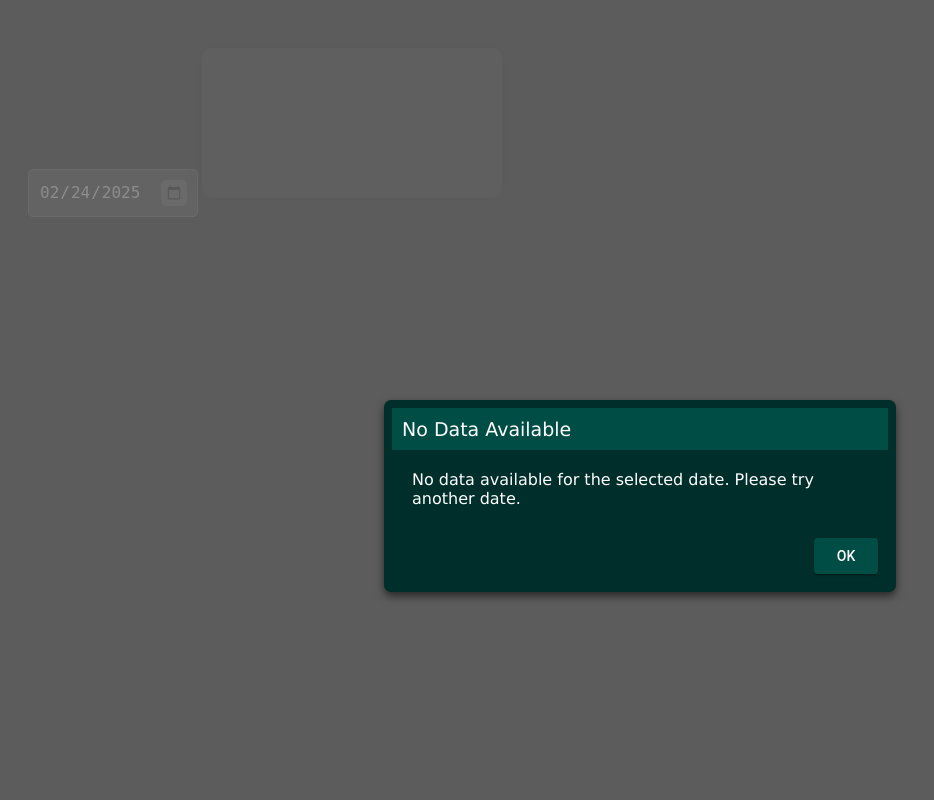
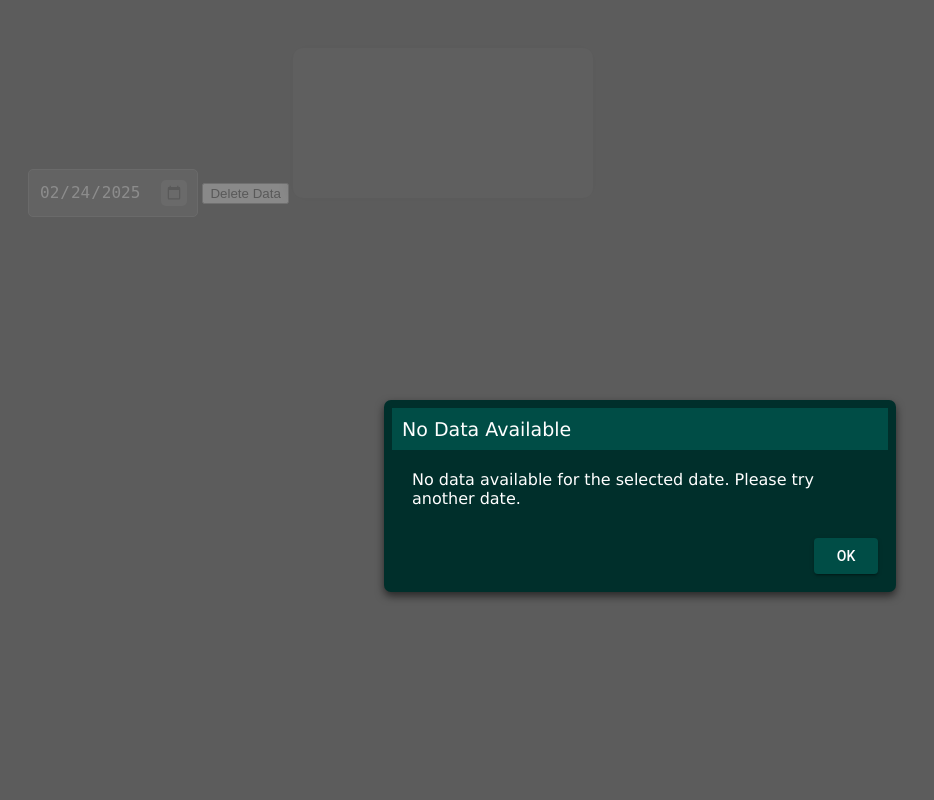
Before and after one commit to bpvyz/NBP3_DHT22_BME280_WeatherStation, a Flask app: page / in a window 1280 px wide. Shown: the whole page, without its empty margins (0-934 px from the left). Run offline with Flask 3, Linux system fonts and the light colour scheme; data that the repository does not hold is empty; a map, chart or similar area stays blank.

Commit message:
added delete button and delete route

```diff
--- a/app.py
+++ b/app.py
@@ -13,6 +13,7 @@ INFLUX_BUCKET = "weatherstation"
 
 client = InfluxDBClient(url=INFLUX_URL, token=INFLUX_TOKEN, org=INFLUX_ORG)
 query_api = client.query_api()
+delete_api = client.delete_api()
 
 
 @app.route('/')
@@ -55,5 +56,29 @@ def get_data():
     return jsonify(data)
 
 
+@app.route('/delete', methods=['POST'])
+def delete_data():
+    # Get the date from the request
+    date_str = request.json.get('date')
+    if not date_str:
+        return jsonify({"error": "Date parameter is required"}), 400
+
+    # Parse the date string into a datetime object
+    belgrade_tz = pytz.timezone('Europe/Belgrade')
+    current_date = datetime.strptime(date_str, '%Y-%m-%d').replace(tzinfo=belgrade_tz)
+
+    # Calculate the previous day's date
+    previous_date = (current_date - timedelta(days=1)).strftime('%Y-%m-%d')
+
+    # Define the time range for deletion
+    start_time = f"{previous_date}T23:00:00Z"  # 23:00 previous day in UTC
+    end_time = f"{date_str}T22:59:59Z"        # 22:59 current day in UTC
+
+    # Delete data from InfluxDB
+    delete_api.delete(start_time, end_time, f'_measurement="weather_measurements"', bucket=INFLUX_BUCKET, org=INFLUX_ORG)
+
+    return jsonify({"message": f"Data for {date_str} deleted successfully"})
+
+
 if __name__ == '__main__':
     app.run(debug=True)
--- a/static/script.js
+++ b/static/script.js
@@ -2,28 +2,92 @@ document.getElementById('datePicker').addEventListener('change', function () {
     updateCharts(this.value);
 });
 
-// Čuvamo instancu grafa globalno da bismo ga uništili pre kreiranja novog
+// Store the chart instance globally to destroy it before creating a new one
 let chartInstance = null;
 let previousDate = document.getElementById('datePicker').value; // Store the initial date value
 
-async function fetchData(date) {
-    const response = await fetch(`/data?date=${date}`);
-    return await response.json();
+// Custom alert implementation
+function CustomAlert() {
+    this.alert = function (message, title) {
+        // Create the overlay and dialog box
+        const overlay = document.createElement('div');
+        overlay.id = 'dialogoverlay';
+        overlay.style.height = window.innerHeight + "px";
+        document.body.appendChild(overlay);
+
+        const dialogBox = document.createElement('div');
+        dialogBox.id = 'dialogbox';
+        dialogBox.className = 'slit-in-vertical';
+        dialogBox.innerHTML = `
+            <div>
+                <div id="dialogboxhead"></div>
+                <div id="dialogboxbody"></div>
+                <div id="dialogboxfoot"></div>
+            </div>
+        `;
+        document.body.appendChild(dialogBox);
+
+        let dialogoverlay = document.getElementById('dialogoverlay');
+        let dialogbox = document.getElementById('dialogbox');
+
+        dialogoverlay.style.display = "block";
+        dialogbox.style.display = "block";
+        dialogbox.style.top = "50%";
+
+        // Set the heading of the alert box
+        if (typeof title === 'undefined') {
+            document.getElementById('dialogboxhead').style.display = 'none';
+        } else {
+            document.getElementById('dialogboxhead').innerHTML = '<i class="fa fa-exclamation-circle" aria-hidden="true"></i> ' + title;
+        }
+
+        // Set the message of the alert box
+        document.getElementById('dialogboxbody').innerHTML = message;
+
+        // Add the footer button to dismiss the alert
+        document.getElementById('dialogboxfoot').innerHTML = '<button class="pure-material-button-contained active" onclick="customAlert.ok()">OK</button>';
+    };
+
+    this.ok = function () {
+        // Remove the modal dialog and overlay when the OK button is clicked
+        document.getElementById('dialogbox').style.display = "none";
+        document.getElementById('dialogoverlay').style.display = "none";
+    };
 }
 
+let customAlert = new CustomAlert();
+
+// Fetch data from the server
+async function fetchData(date) {
+    try {
+        const response = await fetch(`/data?date=${date}`);
+        if (!response.ok) {
+            throw new Error(`HTTP error! Status: ${response.status}`);
+        }
+        return await response.json();
+    } catch (error) {
+        console.error("Error fetching data:", error);
+        customAlert.alert('Failed to fetch data. Please try again.', 'Error');
+        return null;
+    }
+}
+
+// Update the charts with new data
 async function updateCharts(date) {
     const data = await fetchData(date);
 
-    // Ako nema podataka, prikazujemo custom alert
+    // If no data is available, show an alert and revert to the previous date
     if (!data || data.length === 0) {
         console.warn("No data available for the selected date:", date);
         customAlert.alert('No data available for the selected date. Please try another date.', 'No Data Available');
-        // Restore the previous date after the alert is shown
-        document.getElementById('datePicker').value = previousDate;
+        document.getElementById('datePicker').value = previousDate; // Revert to the previous date
         return;
     }
 
-    previousDate = document.getElementById('datePicker').value;
+    // Save the current date as the previous date
+    previousDate = date;
+
+    // Extract data for the chart
     const labels = data.map(entry => new Date(entry.time).toLocaleTimeString('sr-RS', { hour: '2-digit', minute: '2-digit' }));
     const temperatures = data.map(entry => entry.temperature);
     const humidities = data.map(entry => entry.humidity);
@@ -31,12 +95,12 @@ async function updateCharts(date) {
 
     const ctx = document.getElementById('combinedChart').getContext('2d');
 
-    // Uništimo stari graf ako postoji
+    // Destroy the old chart if it exists
     if (chartInstance) {
         chartInstance.destroy();
     }
 
-    // Kreiramo novi graf
+    // Create a new chart
     chartInstance = new Chart(ctx, {
         type: 'line',
         data: {
@@ -67,8 +131,8 @@ async function updateCharts(date) {
         },
         options: {
             interaction: {
-              intersect: false,
-              mode: 'index',
+                intersect: false,
+                mode: 'index',
             },
             responsive: true,
             plugins: {
@@ -84,59 +148,42 @@ async function updateCharts(date) {
     });
 }
 
-function CustomAlert(){
-  this.alert = function(message, title){
-    // Create the overlay and dialog box without modifying the entire body
-    const overlay = document.createElement('div');
-    overlay.id = 'dialogoverlay';
-    overlay.style.height = window.innerHeight + "px";
-    document.body.appendChild(overlay);
-
-    const dialogBox = document.createElement('div');
-    dialogBox.id = 'dialogbox';
-    dialogBox.className = 'slit-in-vertical';
-    dialogBox.innerHTML = `
-      <div>
-        <div id="dialogboxhead"></div>
-        <div id="dialogboxbody"></div>
-        <div id="dialogboxfoot"></div>
-      </div>
-    `;
-    document.body.appendChild(dialogBox);
-
-    let dialogoverlay = document.getElementById('dialogoverlay');
-    let dialogbox = document.getElementById('dialogbox');
-
-    dialogoverlay.style.display = "block";
-    dialogbox.style.display = "block";
-    dialogbox.style.top = "50%";
-
-    // Set the heading of the alert box
-    if (typeof title === 'undefined') {
-      document.getElementById('dialogboxhead').style.display = 'none';
-    } else {
-      document.getElementById('dialogboxhead').innerHTML = '<i class="fa fa-exclamation-circle" aria-hidden="true"></i> ' + title;
+// Delete data for the selected date
+async function deleteData() {
+    const date = document.getElementById('datePicker').value;
+    if (!date) {
+        customAlert.alert('Please select a date first.', 'Error');
+        return;
     }
 
-    // Set the message of the alert box
-    document.getElementById('dialogboxbody').innerHTML = message;
+    if (confirm(`Are you sure you want to delete data for ${date}?`)) {
+        try {
+            const response = await fetch('/delete', {
+                method: 'POST',
+                headers: {
+                    'Content-Type': 'application/json',
+                },
+                body: JSON.stringify({ date: date }),
+            });
 
-    // Add the footer button to dismiss the alert
-    document.getElementById('dialogboxfoot').innerHTML = '<button class="pure-material-button-contained active" onclick="customAlert.ok()">OK</button>';
-  }
+            if (!response.ok) {
+                throw new Error(`HTTP error! Status: ${response.status}`);
+            }
 
-  this.ok = function(){
-    // Remove the modal dialog and overlay when the OK button is clicked
-    document.getElementById('dialogbox').style.display = "none";
-    document.getElementById('dialogoverlay').style.display = "none";
-  }
+            const result = await response.json();
+            customAlert.alert(result.message, 'Success');
+            updateCharts(date); // Refresh the chart after deletion
+        } catch (error) {
+            console.error("Error deleting data:", error);
+            customAlert.alert('Failed to delete data. Please try again.', 'Error');
+        }
+    }
 }
 
-let customAlert = new CustomAlert();
-
+// Initialize the page with today's date
 document.addEventListener('DOMContentLoaded', () => {
     const today = new Date().toISOString().split('T')[0]; // Date in YYYY-MM-DD format
     document.getElementById('datePicker').value = today; // Set today's date in the date picker
-    previousDate = today;  // Save the initial date when page loads
+    previousDate = today; // Save the initial date when the page loads
     updateCharts(today);
 });
--- a/templates/index.html
+++ b/templates/index.html
@@ -10,6 +10,7 @@
 <body>
     <div style="padding: 20px;">
         <input type="date" id="datePicker">
+        <button class="styled-button" onclick="deleteData()">Delete Data</button> <!-- Styled button -->
         <canvas id="combinedChart"></canvas>
     </div>
     <script src="{{ url_for('static', filename='script.js') }}"></script>
```
